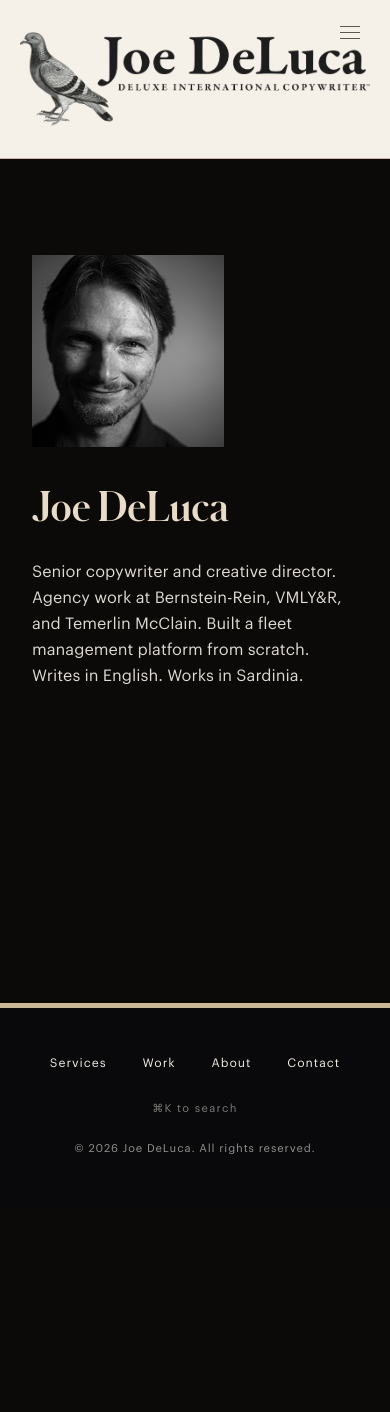
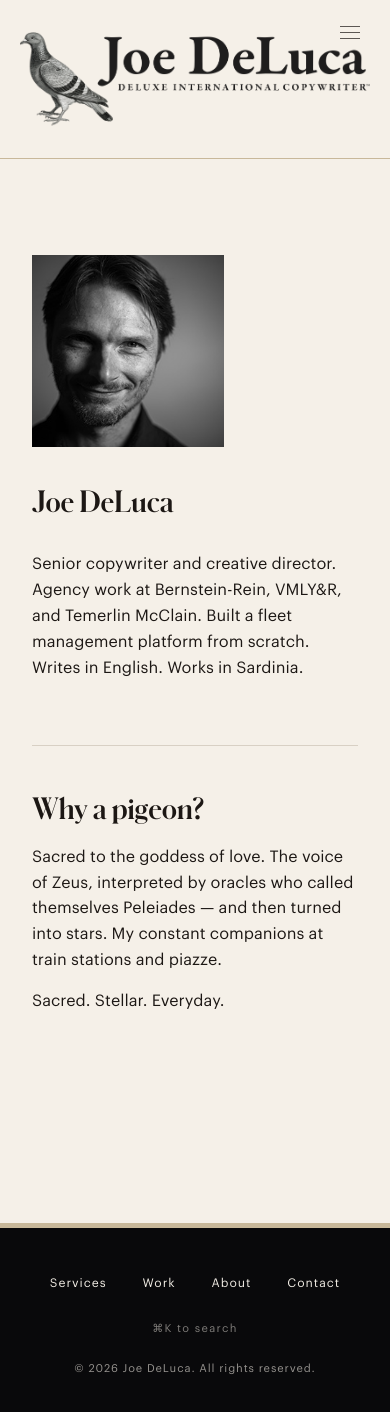
Before and after one commit to joedeluca/joedeluca.it, a Next.js app: page /about in a window 390 px wide. Shown: the top 1412 px of the page. Before the commit the page ends 1208 px from the top, so only its background shows below. Built offline with nearby package versions, Linux system fonts and the light colour scheme; a web font is replaced by a local one.

Commit message:
Refactor AboutClient and MobileNav components for improved structure and styling

```diff
--- a/app/about/AboutClient.tsx
+++ b/app/about/AboutClient.tsx
@@ -9,7 +9,7 @@ export default function AboutClient() {
   const [photo] = useState(() => photos[Math.floor(Math.random() * photos.length)])
 
   return (
-    <div className="min-h-screen flex flex-col items-center px-8 pb-48 pt-24">
+    <div className="min-h-screen flex flex-col items-center px-8 pb-48 pt-24" style={{ backgroundColor: '#F5F0E8' }}>
       <div className="max-w-lg w-full">
         <Image
           src={photo}
@@ -19,29 +19,51 @@ export default function AboutClient() {
           className="w-48 h-48 lg:w-64 lg:h-64 object-cover aspect-square mb-10"
           priority
         />
-        <h1
+        <h2
           className="mb-8 leading-none"
           style={{
             fontFamily: '"Schnyder S", serif',
             fontWeight: 700,
-            fontSize: 'clamp(2.5rem, 7vw, 4.5rem)',
-            color: '#E8DCC8',
+            fontSize: 'clamp(1.8rem, 5vw, 3rem)',
+            color: '#1C1714',
+            lineHeight: 1.1,
           }}
         >
           Joe DeLuca
-        </h1>
+        </h2>
         <p
           className="leading-relaxed"
           style={{
             fontFamily: '"Graphik", sans-serif',
             fontSize: 'clamp(1rem, 2vw, 1.25rem)',
-            color: '#DEDAD4',
+            color: '#1C1714',
           }}
         >
           Senior copywriter and creative director. Agency work at Bernstein-Rein,
           VMLY&amp;R, and Temerlin McClain. Built a fleet management platform from scratch.
           Writes in English. Works in Sardinia.
         </p>
+
+        <div className="mt-16 border-t pt-12" style={{ borderColor: '#D8D0C4' }}>
+          <h2
+            style={{
+              fontFamily: '"Schnyder S", serif',
+              fontWeight: 700,
+              fontSize: 'clamp(1.8rem, 5vw, 3rem)',
+              color: '#1C1714',
+              marginBottom: '1.25rem',
+              lineHeight: 1.1,
+            }}
+          >
+            Why a pigeon?
+          </h2>
+          <p style={{ fontFamily: '"Graphik", sans-serif', fontSize: 'clamp(1rem, 2vw, 1.25rem)', color: '#1C1714', maxWidth: '48ch' }}>
+            Sacred to the goddess of love. The voice of Zeus, interpreted by oracles who called themselves Peleiades — and then turned into stars. My constant companions at train stations and piazze.
+          </p>
+          <p style={{ fontFamily: '"Graphik", sans-serif', fontSize: 'clamp(1rem, 2vw, 1.25rem)', color: '#1C1714', maxWidth: '48ch' }}>
+            Sacred. Stellar. Everyday.
+          </p>
+        </div>
       </div>
     </div>
   )
--- a/components/MobileNav.tsx
+++ b/components/MobileNav.tsx
@@ -24,21 +24,29 @@ export default function MobileNav() {
   const panelRef = useRef<HTMLDivElement>(null)
   const backdropRef = useRef<HTMLDivElement>(null)
 
-  useEffect(() => { setMounted(true) }, [])
+  useEffect(() => {
+    setMounted(true)
+  }, [])
 
   // Close on route change
   useEffect(() => {
     setOpen(false)
   }, [pathname])
 
+  // Set initial position once panel is in DOM
+  useEffect(() => {
+    if (!panelRef.current) return
+    gsap.set(panelRef.current, { yPercent: -100 })
+  }, [mounted])
+
   // GSAP animate in/out
   useEffect(() => {
-    if (!panelRef.current) return
+    if (!panelRef.current || !mounted) return
     if (open) {
       gsap.fromTo(
         panelRef.current,
-        { opacity: 0, y: 24 },
-        { opacity: 1, y: 0, duration: 0.35, ease: "power3.out" }
+        { yPercent: -100 },
+        { yPercent: 0, duration: 0.4, ease: "power3.out" }
       )
       gsap.fromTo(
         backdropRef.current,
@@ -46,45 +54,24 @@ export default function MobileNav() {
         { opacity: 1, duration: 0.3, ease: "power2.out" }
       )
     } else {
-      gsap.to(panelRef.current, { opacity: 0, y: 16, duration: 0.2, ease: "power2.in" })
+      gsap.to(panelRef.current, { yPercent: -100, duration: 0.3, ease: "power2.in" })
       gsap.to(backdropRef.current, { opacity: 0, duration: 0.2, ease: "power2.in" })
     }
-  }, [open])
+  }, [open, mounted])
 
   return (
     <>
-      {/* Hamburger button — stays inside header */}
+      {/* Hamburger button */}
       <button
         onClick={() => setOpen((v) => !v)}
         className="flex flex-col justify-center items-center gap-[5px] w-8 h-8 flex-shrink-0"
-        aria-label={open ? "Close menu" : "Open menu"}
+        aria-label="Open menu"
       >
-        <span
-          className="block h-px w-5 transition-all duration-300 origin-center"
-          style={{
-            background: '#1C1714',
-            opacity: 0.7,
-            transform: open ? 'translateY(6px) rotate(45deg)' : 'none',
-          }}
-        />
-        <span
-          className="block h-px w-5 transition-all duration-300"
-          style={{
-            background: '#1C1714',
-            opacity: open ? 0 : 0.7,
-          }}
-        />
-        <span
-          className="block h-px w-5 transition-all duration-300 origin-center"
-          style={{
-            background: '#1C1714',
-            opacity: 0.7,
-            transform: open ? 'translateY(-6px) rotate(-45deg)' : 'none',
-          }}
-        />
+        <span className="block h-px w-5" style={{ background: '#1C1714', opacity: 0.7 }} />
+        <span className="block h-px w-5" style={{ background: '#1C1714', opacity: 0.7 }} />
+        <span className="block h-px w-5" style={{ background: '#1C1714', opacity: 0.7 }} />
       </button>
 
-      {/* Portal: backdrop + panel rendered on body to escape header's stacking context */}
       {mounted && createPortal(
         <>
           {/* Blur backdrop */}
@@ -94,7 +81,6 @@ export default function MobileNav() {
             style={{
               position: 'fixed',
               inset: 0,
-              top: '0rem',
               zIndex: 99,
               backdropFilter: 'blur(6px)',
               WebkitBackdropFilter: 'blur(6px)',
@@ -111,15 +97,28 @@ export default function MobileNav() {
               position: 'fixed',
               left: 0,
               right: 0,
-              top: '0rem',
+              top: 0,
               zIndex: 100,
               backgroundColor: '#0C0A08',
               borderBottom: '1px solid #3A2E24',
               pointerEvents: open ? 'auto' : 'none',
-              opacity: 0,
             }}
           >
-            <nav className="flex flex-col px-8 py-10 gap-8">
+            {/* Close button */}
+            <div className="flex justify-end px-6 pt-6">
+              <button
+                onClick={() => setOpen(false)}
+                aria-label="Close menu"
+                style={{ background: 'none', border: 'none', cursor: 'pointer', padding: '4px', color: '#E8DCC8', opacity: 0.6, lineHeight: 1 }}
+              >
+                <svg width="20" height="20" viewBox="0 0 20 20" fill="none">
+                  <line x1="3" y1="3" x2="17" y2="17" stroke="currentColor" strokeWidth="1.5" />
+                  <line x1="17" y1="3" x2="3" y2="17" stroke="currentColor" strokeWidth="1.5" />
+                </svg>
+              </button>
+            </div>
+
+            <nav className="flex flex-col px-8 py-6 gap-8">
               {links.map((link) => (
                 <Link
                   key={link.label}
```
